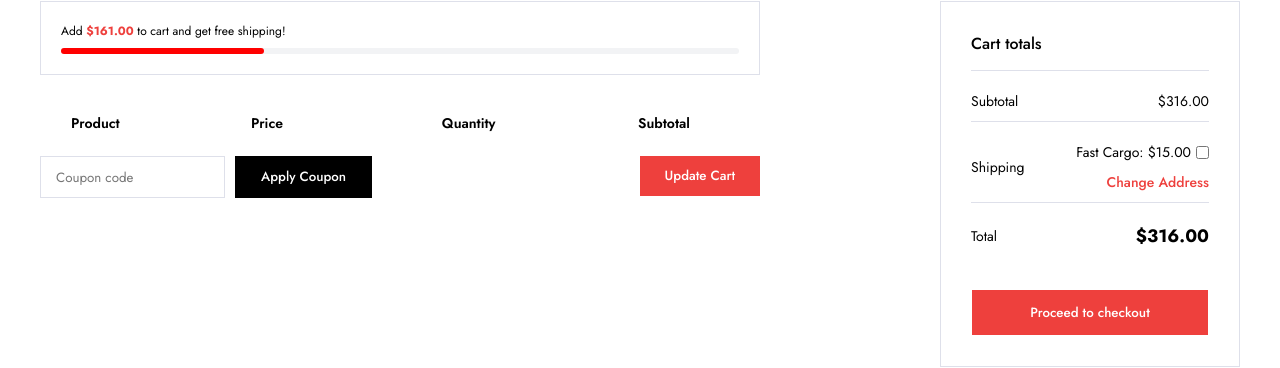
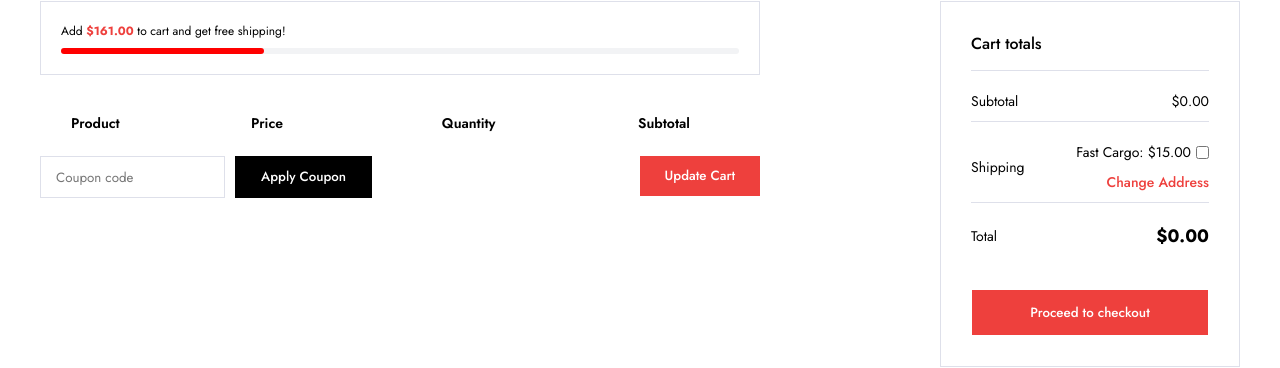
Before and after one commit to dev-ebruates/E-Ticaret-React, a React (Vite) app in the folder frontend/: page / in a window 1280 px wide. Shown: the part 166-534 px from the top of the page. Built offline with nearby package versions, Linux system fonts and the light colour scheme.

Commit message:
Sepet fiyat hesaplamaları yapıldı.

```diff
--- a/frontend/src/components/Cart/CartItem.jsx
+++ b/frontend/src/components/Cart/CartItem.jsx
@@ -11,9 +11,9 @@ const CartItem = ({cartItem, removeFromCart}) => {
         <i className="bi bi-x delete-cart" onClick={()=>removeFromCart(cartItem.id)} data-id="1"></i>
     </td>
     <td>{cartItem.name}</td>
-    <td>${cartItem.price.newPrice}</td>
-    <td className="product-quantity">1</td>
-    <td className="product-subtotal">${cartItem.price.newPrice}</td>
+    <td>${cartItem.price.newPrice.toFixed(2)}</td>
+    <td className="product-quantity">{cartItem.quantity}</td>
+    <td className="product-subtotal">${((cartItem.price.newPrice)*(cartItem.quantity)).toFixed(2)}</td>
    </tr>
   )
 }
--- a/frontend/src/components/Cart/CartTotals.jsx
+++ b/frontend/src/components/Cart/CartTotals.jsx
@@ -1,4 +1,24 @@
+import { useContext, useState } from "react";
+import { CartContext } from "../../context/CardProvider";
+
 const CartTotals = () => {
+  const {cartItems}  =useContext(CartContext)
+  const [fastCargoChecked,setFastCargoChecked]=useState(false)
+  //burada quantity yani sepete o üründen kaç tane varsa onunla çarpacağız
+  const cartItemTotals = cartItems.map((item) => {
+ const itemTotal = (item.price.newPrice)*(item.quantity);
+ return itemTotal;
+  });
+  //reduce: toplama
+  var total=0;
+  const subTotals = cartItemTotals.reduce((previousValue,currentValue) => {
+    return (previousValue+currentValue)},0);
+    //hızlı kargo olursa
+  if(fastCargoChecked){total=subTotals+15}
+  else{total=subTotals}
+
+
+
   return (
     <div className="cart-totals">
       <h2>Cart totals</h2>
@@ -7,7 +27,7 @@ const CartTotals = () => {
           <tr className="cart-subtotal">
             <th>Subtotal</th>
             <td>
-              <span id="subtotal">$316.00</span>
+              <span id="subtotal">${subTotals.toFixed(2)}</span>
             </td>
           </tr>
           <tr>
@@ -17,7 +37,7 @@ const CartTotals = () => {
                 <li>
                   <label>
                     Fast Cargo: $15.00
-                    <input type="checkbox" id="fast-cargo" />
+                    <input type="checkbox" id="fast-cargo" checked={fastCargoChecked}  onChange={()=>setFastCargoChecked(!fastCargoChecked)}/>
                   </label>
                 </li>
                 <li>
@@ -29,7 +49,7 @@ const CartTotals = () => {
           <tr>
             <th>Total</th>
             <td>
-              <strong id="cart-total">$316.00</strong>
+              <strong id="cart-total">${total.toFixed(2)}</strong>
             </td>
           </tr>
         </tbody>
--- a/frontend/src/context/CardProvider.jsx
+++ b/frontend/src/context/CardProvider.jsx
@@ -15,9 +15,12 @@ const CartProvider = ({ children }) => {
   }, [cartItems]);
 
   // console.log(cartItems);
-  const addToCart = (product) => {
+  const addToCart = (cartItem) => {
     // setCardItems([...cartItems, product]); 1.yöntem
-    setCardItems((prevItems) => [...prevItems, product]); //öncekileri al ona product ı ekle
+    setCardItems((prevItems) => [...prevItems,
+      {...cartItem,
+        quantity: cartItem.quantity ? cartItem.quantity : 1,},
+    ]); //öncekileri al ona product ı ekle
   };
   const removeFromCart =(itemId) =>{
     const filteredCartItems = cartItems.filter((cartItem)=>{
```
